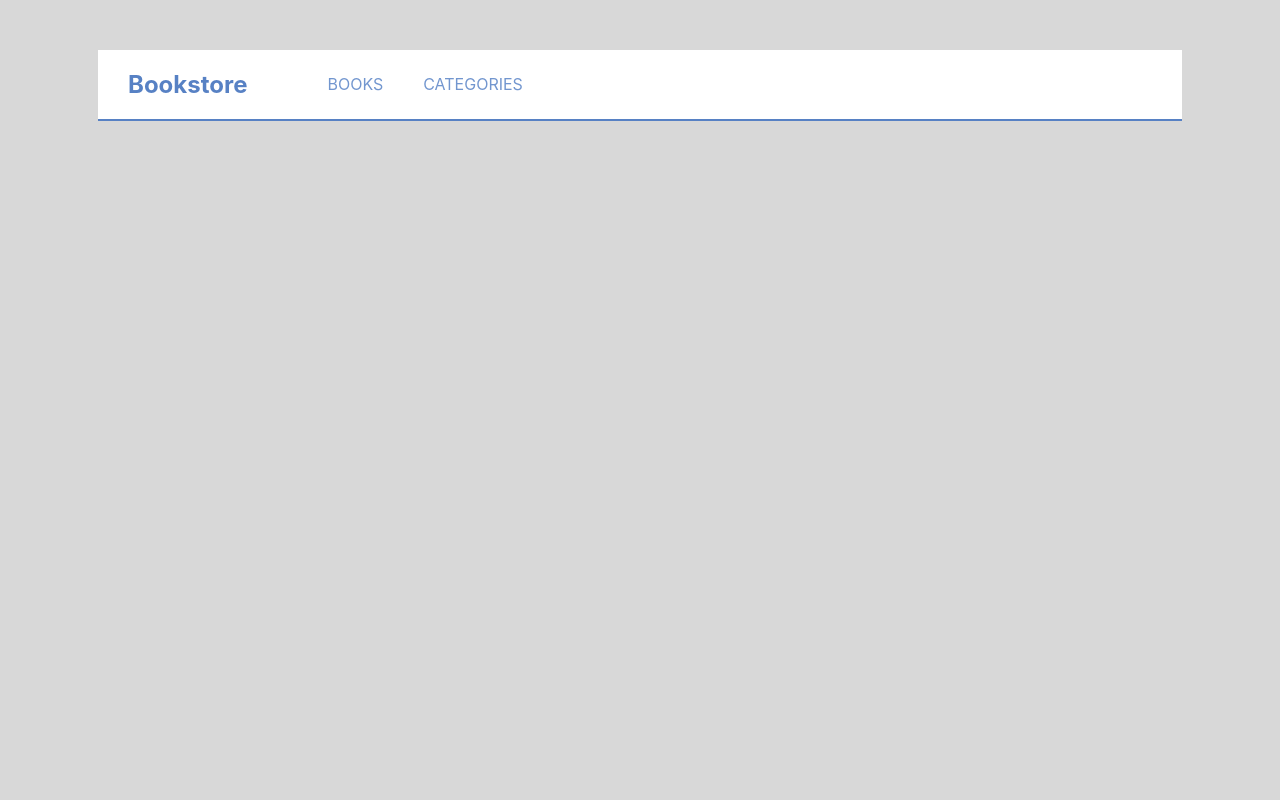
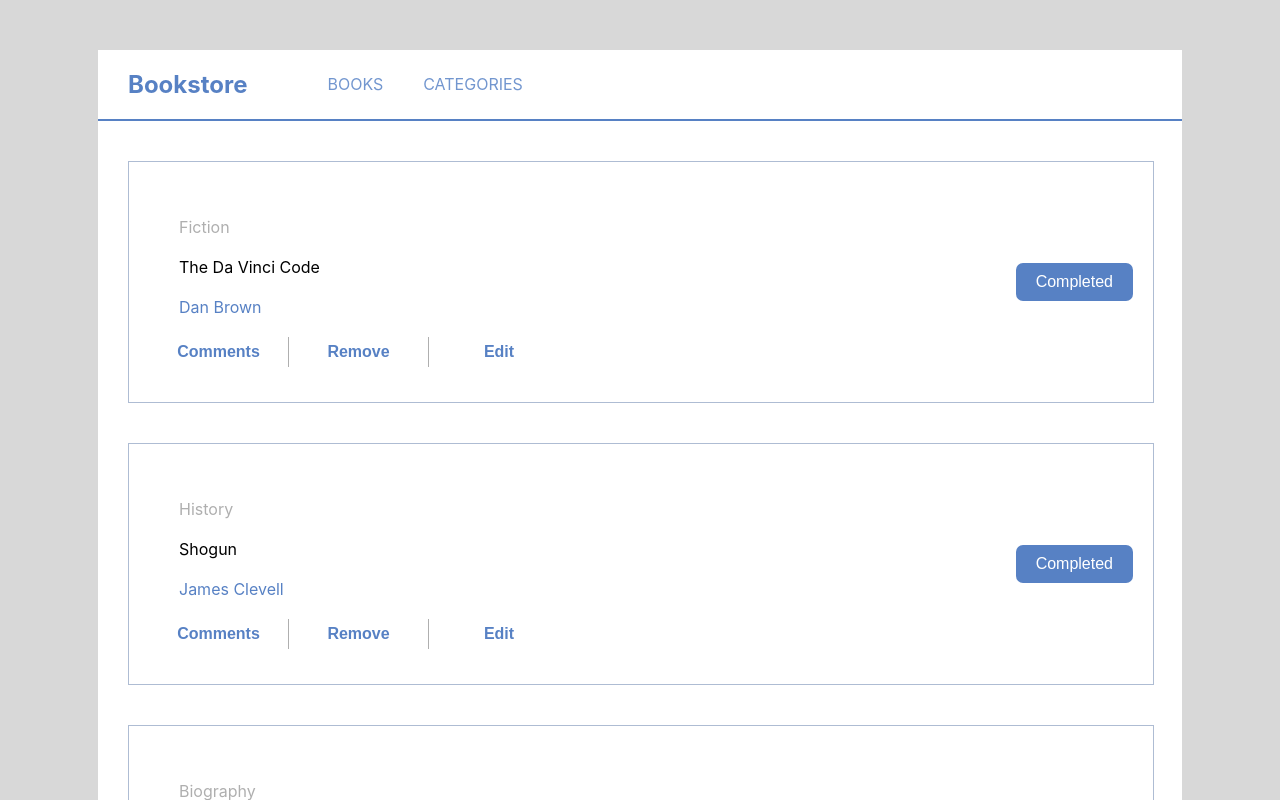
Before and after one commit to Mesi21/Library, a React (Create React App) app: page / in a window 1280 px wide. Shown: the top 800 px of the page. Built offline with nearby package versions, Linux system fonts and the light colour scheme.

Commit message:
added new route for home

```diff
--- a/src/App.js
+++ b/src/App.js
@@ -8,6 +8,7 @@ const App = () => (
   <>
     <Navbar />
     <Routes>
+      <Route path="/" element={<Books />} />
       <Route path="/allBooks" element={<Books />} />
       <Route path="/categories" element={<Categories />} />
     </Routes>
```
